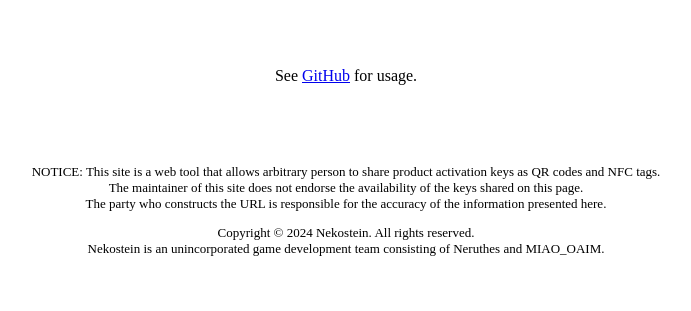
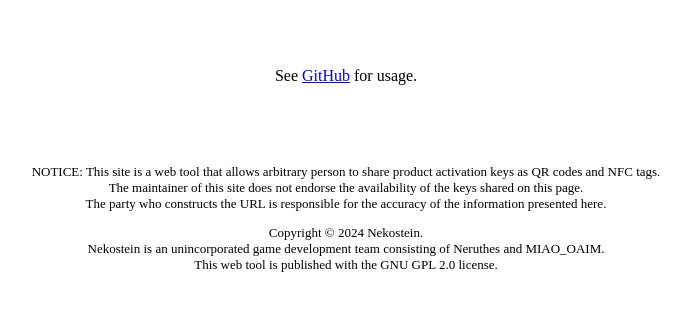
Before and after one commit to nekostein/keyhintqr, a plain HTML site: page index.html in a window 1280 px wide. Shown: the part 137-448 px from the top of the page, without its empty margins (294-985 px from the left). Drawn offline with Linux system fonts and the light colour scheme.

Commit message:
Regular update '2024-12-10T08:33:02+00:00'

```diff
--- a/index.html
+++ b/index.html
@@ -120,8 +120,9 @@
             The party who constructs the URL is responsible for the accuracy of the information presented here.
         </p>
         <p>
-            Copyright &copy; 2024 Nekostein. All rights reserved.<br />
-            Nekostein is an unincorporated game development team consisting of Neruthes and MIAO_OAIM.
+            Copyright &copy; 2024 Nekostein.<br />
+            Nekostein is an unincorporated game development team consisting of Neruthes and MIAO_OAIM.<br />
+            This web tool is published with the GNU GPL 2.0 license.
         </p>
     </footer>
 </body>
```
Also changed, not shown: 1 other file.
